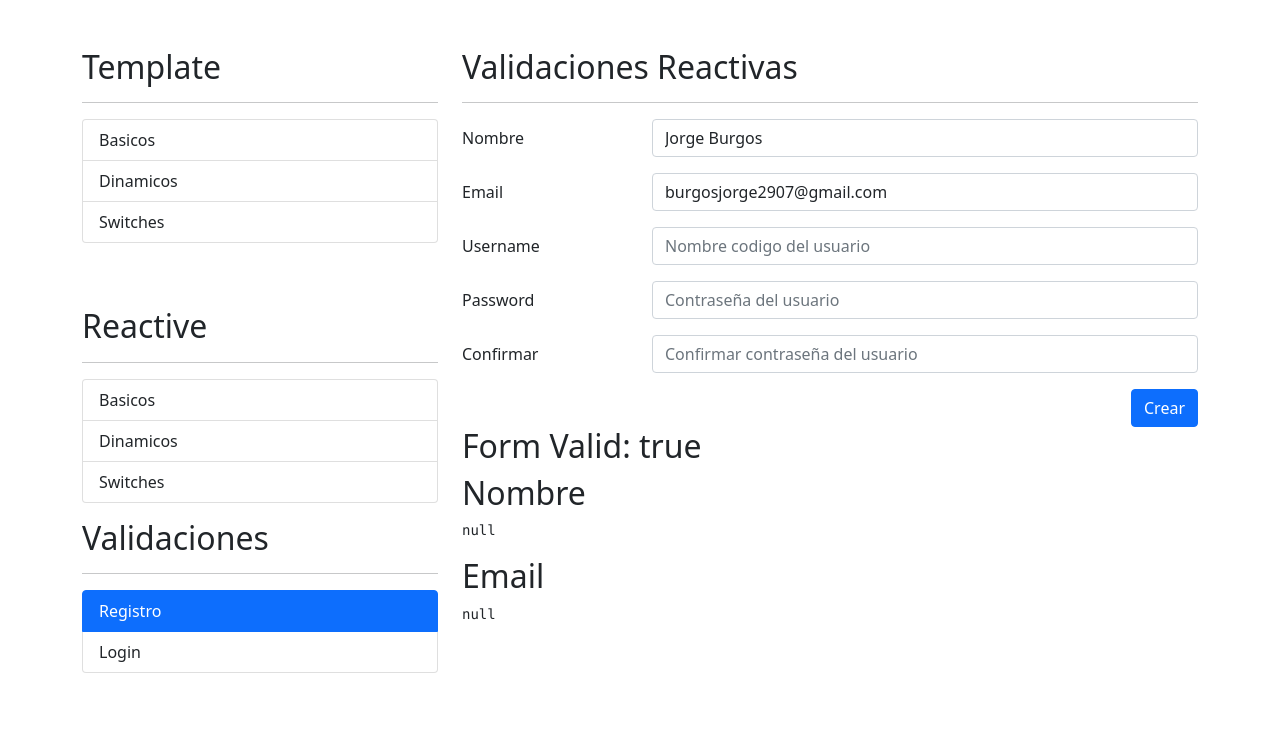
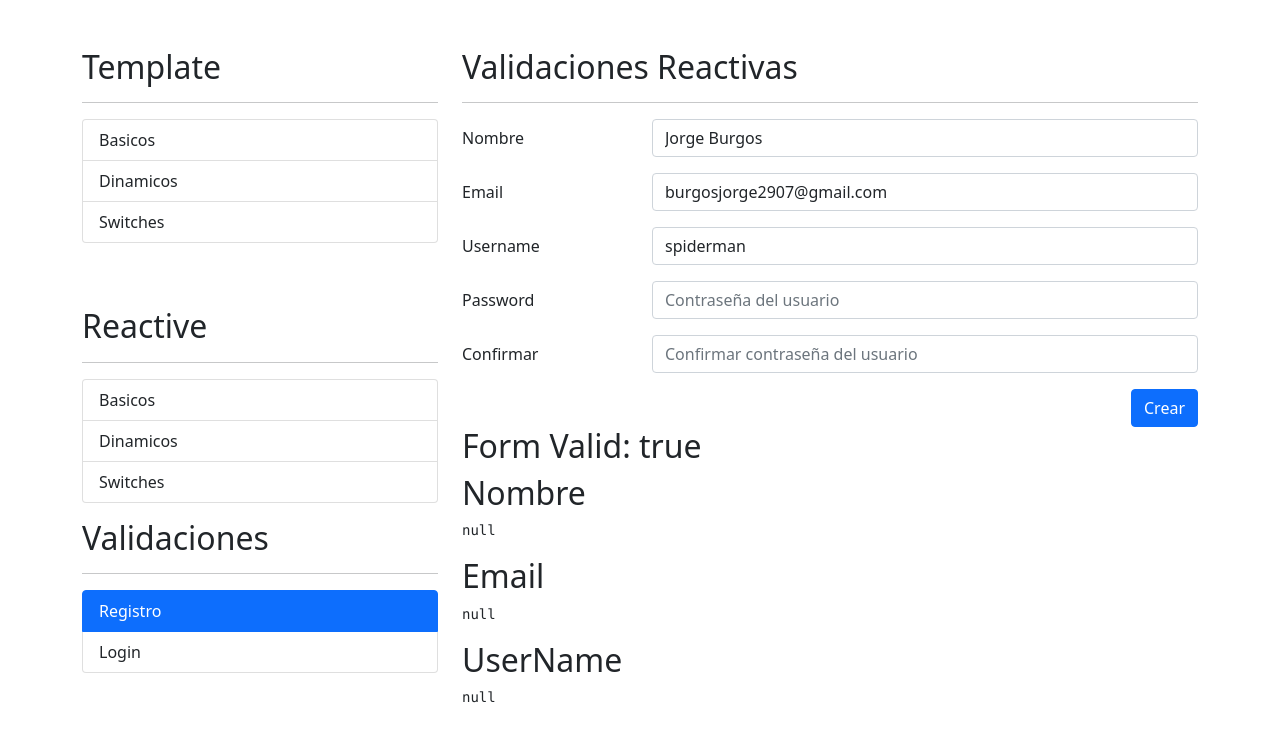
Before and after one commit to JorgeABurgos2907/FormulariosApp, an Angular app: page /auth/registro in a window 1280 px wide. Shown: the top 742 px of the page. Built offline with nearby package versions, Linux system fonts and the light colour scheme.

Commit message:
separar la logica de las validaciones

```diff
--- a/src/app/auth/pages/registro/registro.component.html
+++ b/src/app/auth/pages/registro/registro.component.html
@@ -42,7 +42,11 @@
                 <div class="col-sm-9">
                     <input type="text"
                             class="form-control"
-                            placeholder="Nombre codigo del usuario">
+                            placeholder="Nombre codigo del usuario"
+                            formControlName="username">
+                    <span class="form-text text-danger" *ngIf="campoNoValido('username')">
+                        El nombre del usuario es obligatorio y no puede ser strider
+                    </span>
 
                 </div>
             </div>
@@ -92,3 +96,6 @@
 
 <h2>Email</h2>
 <pre>{{miFormulario.controls.email.errors | json}}</pre>
+
+<h2>UserName</h2>
+<pre>{{miFormulario.controls.username.errors | json}}</pre>
--- a/src/app/auth/pages/registro/registro.component.ts
+++ b/src/app/auth/pages/registro/registro.component.ts
@@ -1,5 +1,7 @@
 import { Component, OnInit } from '@angular/core';
-import { FormBuilder, FormGroup, Validators } from '@angular/forms';
+import { FormBuilder, FormGroup, Validators, FormControl } from '@angular/forms';
+import { emailPattern, nombreApellidoPattern, noPuedeSerStrider } from 'src/app/shared/validator/validaciones';
+import { ValidatorService } from 'src/app/shared/validator/validator.service';
 
 @Component({
   selector: 'app-registro',
@@ -9,21 +11,21 @@ import { FormBuilder, FormGroup, Validators } from '@angular/forms';
 })
 export class RegistroComponent implements OnInit {
 
-  nombreApellidoPattern: string = '([a-zA-Z]+) ([A-Za-z]+)';
-  emailPattern: string = "^[a-z0-9._%+-]+@[a-z0-9.-]+\\.[a-z]{2,4}$";
 
   miFormulario: FormGroup = this.fb.group({
-    nombre: ['',[Validators.required, Validators.pattern(this.nombreApellidoPattern)]],
-    email: ['',[Validators.required, Validators.email, Validators.pattern(this.emailPattern) ]]
+    nombre: ['',[Validators.required, Validators.pattern(this.validatorService.nombreApellidoPattern)]],
+    email: ['',[Validators.required, Validators.email, Validators.pattern(this.validatorService.emailPattern) ]],
+    username: ['',[Validators.required, noPuedeSerStrider]],
   })
 
-  constructor(private fb:FormBuilder) { }
+  constructor(private fb:FormBuilder, private validatorService: ValidatorService) { }
 
   ngOnInit(): void {
 
     this.miFormulario.reset({
       nombre: 'Jorge Burgos',
-      email: 'burgosjorge2907@gmail.com'
+      email: 'burgosjorge2907@gmail.com',
+      username: 'spiderman'
     })
   }
 
--- /dev/null
+++ b/src/app/shared/validator/validaciones.ts
@@ -0,0 +1,15 @@
+import { FormControl } from "@angular/forms";
+
+export const nombreApellidoPattern: string = '([a-zA-Z]+) ([A-Za-z]+)';
+export const emailPattern: string = "^[a-z0-9._%+-]+@[a-z0-9.-]+\\.[a-z]{2,4}$";
+
+
+export const noPuedeSerStrider = (control: FormControl) =>{
+    const valor = control.value?.trim().toLowerCase();
+    if(valor === 'strider'){
+        return {
+        noStrider: true
+        }
+    }
+    return null;
+}
--- /dev/null
+++ b/src/app/shared/validator/validator.service.ts
@@ -0,0 +1,23 @@
+import { Injectable } from '@angular/core';
+import { FormControl, ValidationErrors } from '@angular/forms';
+
+@Injectable({
+  providedIn: 'root'
+})
+export class ValidatorService {
+
+  public nombreApellidoPattern: string = '([a-zA-Z]+) ([A-Za-z]+)';
+  public emailPattern: string = "^[a-z0-9._%+-]+@[a-z0-9.-]+\\.[a-z]{2,4}$";
+
+  constructor() { }
+
+  noPuedeSerStrider (control: FormControl):ValidationErrors | null {
+    const valor = control.value?.trim().toLowerCase();
+    if(valor === 'strider'){
+        return {
+        noStrider: true
+        }
+    }
+    return null;
+  }
+}
```
